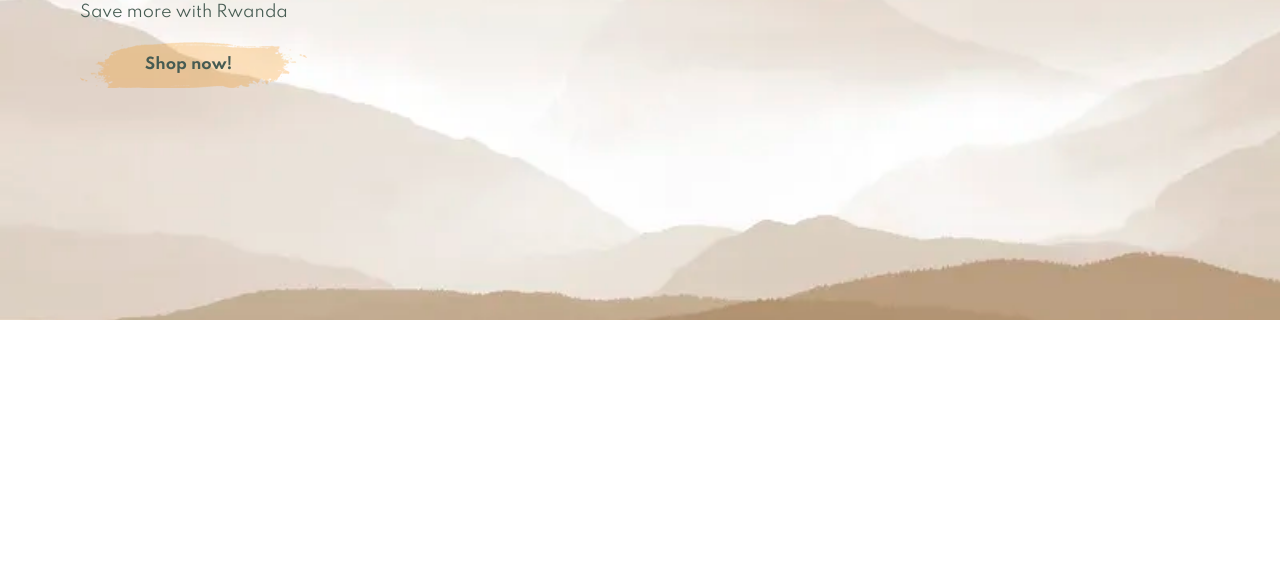
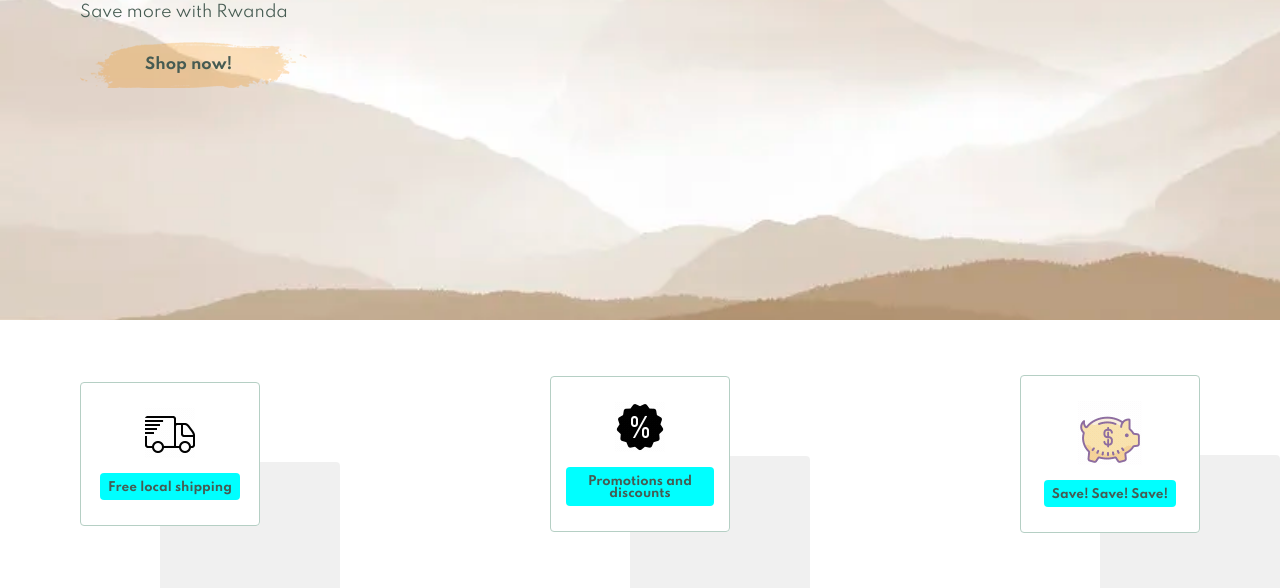
Before and after one commit to joshhoneypot/E-commerce-responsive, a plain HTML site: page index.html in a window 1280 px wide. Shown: the part 535-1123 px from the top of the page. Before the commit the page ends 855 px from the top, so only its background shows below. Drawn offline with Linux system fonts and the light colour scheme.

Commit message:
Basic store features

```diff
--- a/index.html
+++ b/index.html
@@ -36,7 +36,22 @@
 
     </section>
 
-    <section id="features">
+    <section id="features" class="section-p1 ">
+        <div class="featurebox">
+            <img src="img/shipping.gif" alt="">
+            <h6>Free local shipping</h6>
+        </div>
+
+        <div class="featurebox">
+            <img src="img/discounts.gif" alt="">
+            <h6>Promotions and discounts</h6>
+        </div>
+
+        <div class="featurebox">
+            <img src="img/save.gif" alt="">
+            <h6>Save! Save! Save!</h6>
+        </div>
+
 
     </section>
 
--- a/style.css
+++ b/style.css
@@ -71,7 +71,6 @@ body {
     justify-content: space-between;
     padding: 20px 80px;
     background: #b5cfc4;
-    background-color: transparent;
     box-shadow: 0 5px 15px rgba(0, 0, 0, 0.06);
     box-shadow: #222;
     text-shadow: #465b52;
@@ -152,3 +151,40 @@ body {
     font-weight: 700;
     font-size: 15px;
 }
+
+#features .featurebox{
+    width: 180px;
+    text-align: center;
+    padding: 25px 15px;
+    box-shadow: 80px 80px rgba(0, 0, 0, 0.06);
+    border: 1px solid #b5cfc4;
+    border-radius: 4px;
+    margin: 15px 0;
+
+}
+
+#features .featurebox:hover{
+    box-shadow: 10px 10px 54px rgba(70, 62, 222, 0.1);
+}
+
+#features .featurebox h6{
+    padding: 9px 8px 6px 8px;
+    line-height: 1;
+    border-radius: 4px;
+    color: #465b52;
+    background-color: aqua;
+    display: inline-block;
+}
+
+#features .featurebox img{
+    margin-bottom: 10px;
+}
+
+#features{
+    display: flex;
+    align-items: center;
+    align-items: center;
+    justify-content: space-between;
+    flex-wrap: wrap;
+
+}
```
Also changed, not shown: img/discounts.gif (added), img/orderonline.gif (added), img/save.gif (added), img/shipping.gif (added).
